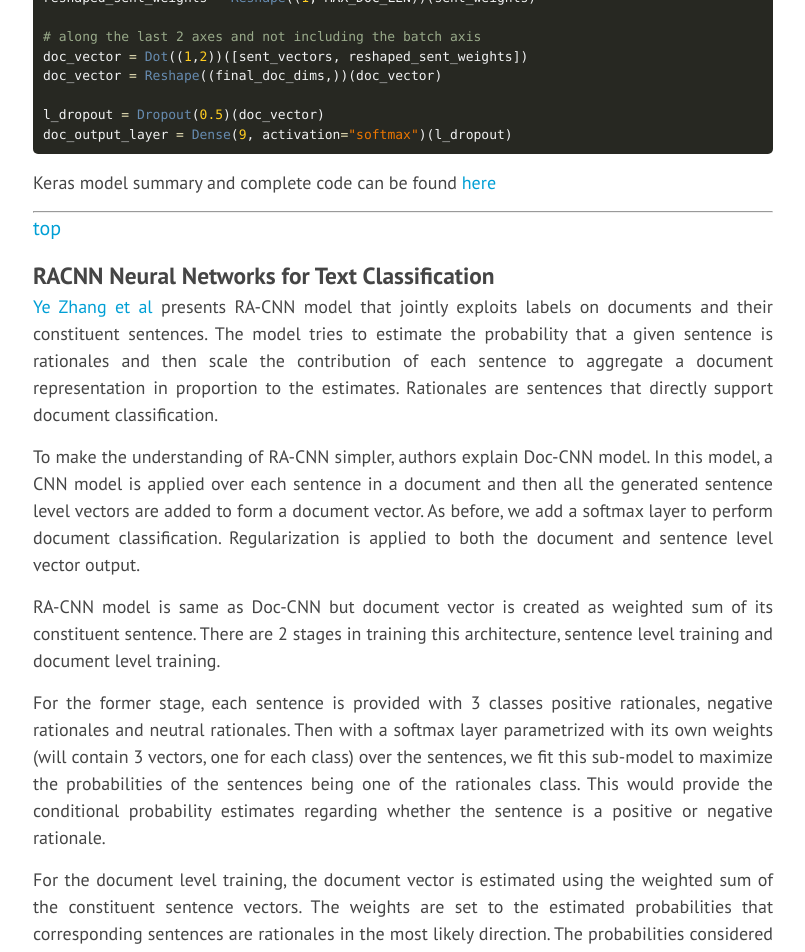
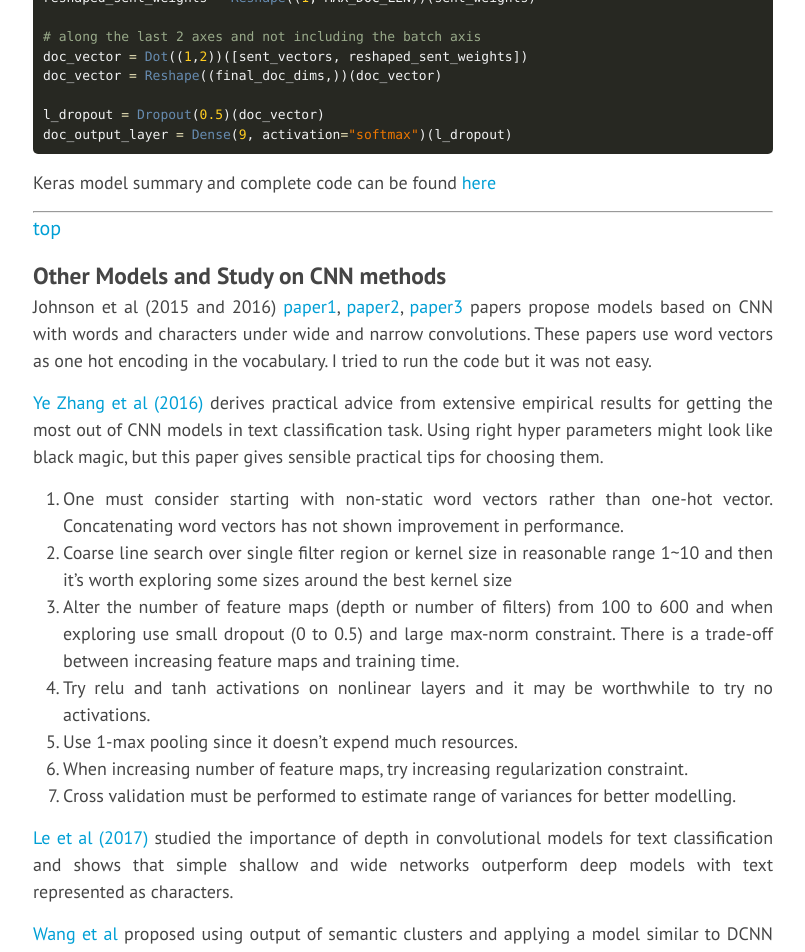
Before and after one commit to bicepjai/bicepjai.github.io, a Jekyll site: the page built from _posts/2017-11-10-text-class-part1.md, in a window 1280 px wide and 1400 px high, scrolled down 10483 px. Shown: the top 952 px of the window, without its empty margins (237-1042 px from the left). Built offline with Jekyll 4.4.1, drawn with Linux system fonts in a browser that asks for light colours; nearby versions of some CDN libraries; formulas are drawn with MathJax 3; comment, search, counter and statistics services are not loaded; some of the changed text lies outside the part shown.

Commit message:
update on redundant entry

```diff
--- a/_posts/2017-11-10-text-class-part1.md
+++ b/_posts/2017-11-10-text-class-part1.md
@@ -345,85 +345,6 @@ Keras model summary and complete code can be found [here](https://github.com/bic
 ****
 <a style="font-size: 20px; text-decoration: none" href="#top">top</a>
 
-### RACNN Neural Networks for Text Classification
-
-[Ye Zhang et al](https://arxiv.org/abs/1605.04469) presents RA-CNN model that jointly exploits labels on documents and their constituent sentences. The model tries to estimate the probability that a given sentence is rationales and then scale the contribution of each sentence to aggregate a document representation in proportion to the estimates. Rationales are sentences that directly support document classification.
-
-To make the understanding of RA-CNN simpler, authors explain Doc-CNN model. In this model, a CNN model is applied over each sentence in a document and then all the generated sentence level vectors are added to form a document vector. As before, we add a softmax layer to perform document classification. Regularization is applied to both the document and sentence level vector output.
-
-RA-CNN model is same as Doc-CNN but document vector is created as weighted sum of its constituent sentence. There are 2 stages in training this architecture, sentence level training and document level training.
-
-For the former stage, each sentence is provided with 3 classes positive rationales, negative rationales and neutral rationales. Then with a softmax layer parametrized with its own weights (will contain 3 vectors, one for each class) over the sentences, we fit this sub-model to maximize the probabilities of the sentences being one of the rationales class. This would provide the conditional probability estimates regarding whether the sentence is a positive or negative rationale.
-
-For the document level training, the document vector is estimated using the weighted sum of the constituent sentence vectors. The weights are set to the estimated probabilities that corresponding sentences are rationales in the most likely direction. The probabilities considered for the weights are maximum of 2 classes positive and negative rationale (neutral class is omitted). The intuition is that sentences likely to be rationales will have greater influence on the resultant document vector. The final document vector is used to perform classification on the document labels. When performing document level training, we freeze the sentence weights $W_{sen}$ and initialize the embeddings and other conv layer parameters tuned during sentence level training.
-
-<div class="imgcap">
-<img src="https://raw.githubusercontent.com/bicepjai/Deep-Survey-Text-Classification/master/images/paper_05_racnn.png">
-</div>
-<br/>
-
-Lets look at the keras code for RA-CNN
-{% highlight python %}
-doc_input = Input(shape=(MAX_DOC_LEN,MAX_SENT_LEN,), dtype="int32")
-reshape_1d = Reshape([MAX_DOC_LEN * MAX_SENT_LEN])(doc_input)
-doc_embedding_1d = Embedding(vocab_size, WORD_EMB_SIZE, weights=[trained_embeddings], trainable=True)(reshape_1d)
-# data_format='channels_first' for conv2d
-doc_embedding = Reshape([1, MAX_DOC_LEN, MAX_SENT_LEN * WORD_EMB_SIZE])(doc_embedding_1d)
-
-sent_convs_in_doc = []
-ngram_filters = [2,3]
-n_filters = 32 # nof features
-final_doc_dims = len(ngram_filters) * n_filters
-
-# using Conv2D instead of Conv1D since we need to deal with sentences and not the whole document
-# All Input shape: 4D tensor with shape: (samples, channels, rows, cols) if data_format='channels_first'
-for n_gram in ngram_filters:
-    l_conv = Conv2D(filters = n_filters,
-                    kernel_size = (1, n_gram * WORD_EMB_SIZE), # n_gram words
-                    strides = (1, WORD_EMB_SIZE), # one word
-                    data_format='channels_first',
-                    activation="relu")(doc_embedding)
-    # this output (n_filters x max_doc_len x 1)
-    l_pool = MaxPooling2D(pool_size=(1, (MAX_SENT_LEN - n_gram + 1)),
-                       data_format='channels_first')(l_conv)
-
-    # flip around, to get (1 x DOC_SEQ_LEN x n_filters)
-    permuted = Permute((2,1,3)) (l_pool)
-
-    # drop extra dimension
-    reshaped = Reshape((MAX_DOC_LEN, n_filters))(permuted)
-    sent_convs_in_doc.append(reshaped)
-
-sent_vectors = concatenate(sent_convs_in_doc)
-# do we need dropout here, we might lose information
-# l_dropout = Dropout(0.5)(l_concat)
-
-sentence_softmax = Dense(9, activation='softmax', kernel_regularizer=l2(0.01), name="sentence_prediction")
-doc_sent_output_layer = TimeDistributed(sentence_softmax, name="sentence_predictions")(sent_vectors)
-
-# weights are set to the estimated probabilities that
-# corresponding sentences are rationales in the most likely direction
-sum_weighting_probs = Lambda(lambda x: K.max(x, axis=1))
-
-# distributing over sentences in the document
-sent_weights = TimeDistributed(sum_weighting_probs)(doc_sent_output_layer)
-
-# reshaping the weights to perform matrix dot product
-reshaped_sent_weights = Reshape((1, MAX_DOC_LEN))(sent_weights)
-
-# along the last 2 axes and not including the batch axis
-doc_vector = Dot((1,2))([sent_vectors, reshaped_sent_weights])
-doc_vector = Reshape((final_doc_dims,))(doc_vector)
-
-l_dropout = Dropout(0.5)(doc_vector)
-doc_output_layer = Dense(9, activation="softmax")(l_dropout){% endhighlight %}
-
-Keras model summary and complete code can be found [here](https://github.com/bicepjai/Deep-Survey-Text-Classification/tree/master/deep_models/paper_05_racnn)
-<br/>
-
-****
-<a style="font-size: 20px; text-decoration: none" href="#top">top</a>
-
 ### Other Models and Study on CNN methods
 
 
```
Also changed, not shown: README.md.
